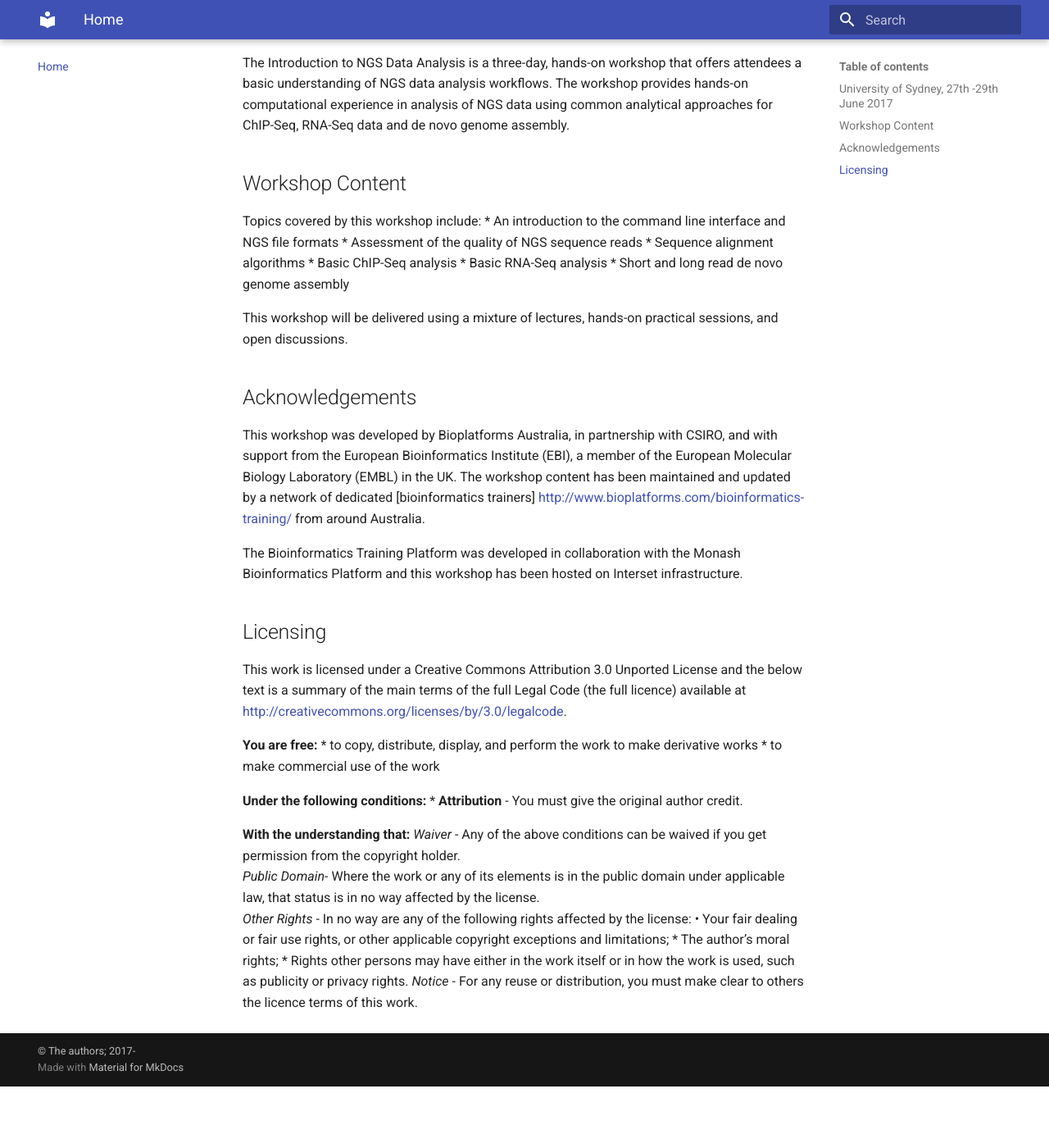
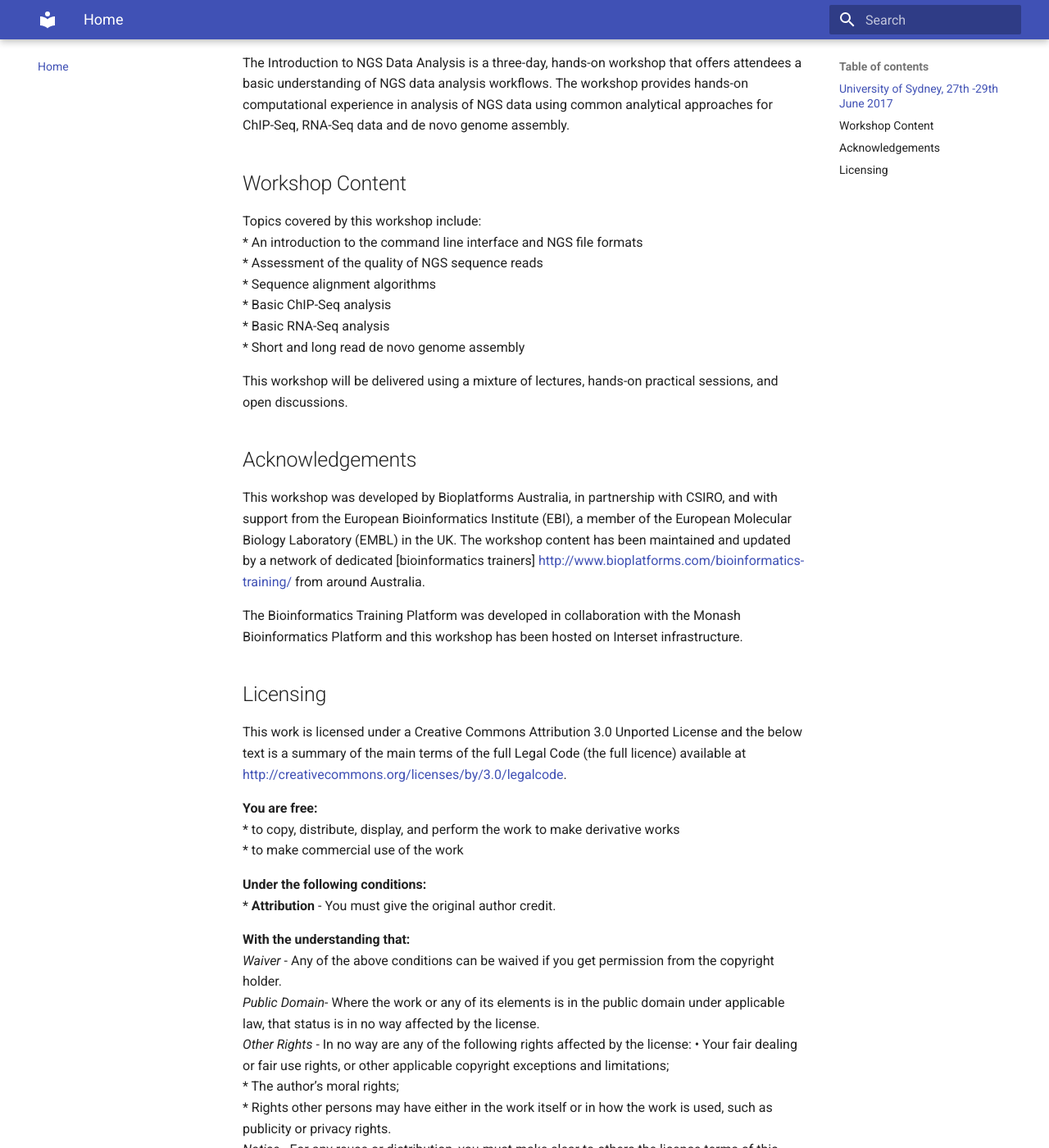
Before and after one commit to tsonika/intro-ngs-manuals, an MkDocs documentation site: the page built from docs/index.md, in a window 1280 px wide and 1400 px high, scrolled down 210 px. Shown: the whole window at 82% size. Built offline with MkDocs 1.6.1 and Material for MkDocs 9.7.7, drawn with Linux system fonts in a browser that asks for light colours; old or Windows-style settings are respelled for this version of MkDocs; before the commit the page ends 1535 px from its top, so only the background shows below that.

Commit message:
Update index.md

```diff
--- a/docs/index.md
+++ b/docs/index.md
@@ -4,13 +4,13 @@
 The Introduction to NGS Data Analysis is a three-day, hands-on workshop that offers attendees a basic understanding of NGS data analysis workflows. The workshop provides hands-on computational experience in analysis of NGS data using common analytical approaches for ChIP-Seq, RNA-Seq data and de novo genome assembly.
 
 ## Workshop Content
-Topics covered by this workshop include:
-* An introduction to the command line interface and NGS file formats
-* Assessment of the quality of NGS sequence reads
-* Sequence alignment algorithms
-* Basic ChIP-Seq analysis
-* Basic RNA-Seq analysis
-* Short and long read de novo genome assembly
+Topics covered by this workshop include:<br>
+* An introduction to the command line interface and NGS file formats<br>
+* Assessment of the quality of NGS sequence reads<br>
+* Sequence alignment algorithms<br>
+* Basic ChIP-Seq analysis<br>
+* Basic RNA-Seq analysis<br>
+* Short and long read de novo genome assembly<br>
 
 This workshop will be delivered using a mixture of lectures, hands-on practical sessions, and open discussions.
 
@@ -22,17 +22,17 @@ The Bioinformatics Training Platform was developed in collaboration with the Mon
 ## Licensing
 This work is licensed under a Creative Commons Attribution 3.0 Unported License and the below text is a summary of the main terms of the full Legal Code (the full licence) available at http://creativecommons.org/licenses/by/3.0/legalcode.
 
-**You are free:**
-* to copy, distribute, display, and perform the work to make derivative works
-* to make commercial use of the work
+**You are free:**<br>
+* to copy, distribute, display, and perform the work to make derivative works<br>
+* to make commercial use of the work<br>
 
-**Under the following conditions:**
+**Under the following conditions:**<br>
 * **Attribution** - You must give the original author credit.
 
-**With the understanding that:**
+**With the understanding that:**<br>
 *Waiver* - Any of the above conditions can be waived if you get permission from the copyright holder. <br>
 *Public Domain*- Where the work or any of its elements is in the public domain under applicable law, that status is in no way affected by the license. <br>
-*Other Rights* - In no way are any of the following rights affected by the license: • Your fair dealing or fair use rights, or other applicable copyright exceptions and limitations;
-* The author’s moral rights;
-* Rights other persons may have either in the work itself or in how the work is used, such as publicity or privacy rights.
-*Notice* - For any reuse or distribution, you must make clear to others the licence terms of this work.
+*Other Rights* - In no way are any of the following rights affected by the license: • Your fair dealing or fair use rights, or other applicable copyright exceptions and limitations;<br>
+* The author’s moral rights;<br>
+* Rights other persons may have either in the work itself or in how the work is used, such as publicity or privacy rights.<br>
+*Notice* - For any reuse or distribution, you must make clear to others the licence terms of this work.<br>
```
